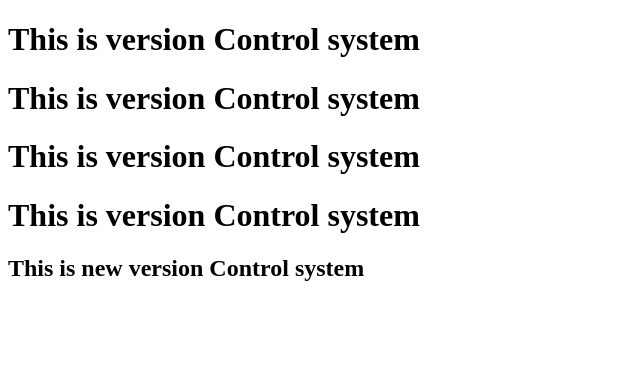
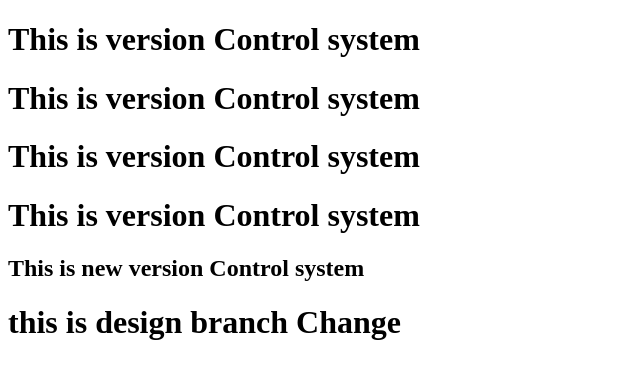
Before and after one commit to vikash-01/New-Google, a plain HTML site: page index.html in a window 1280 px wide. Shown: the whole page, without its empty margins (0-640 px from the left). Drawn offline with Linux system fonts and the light colour scheme.

Commit message:
design branch change

```diff
--- a/index.html
+++ b/index.html
@@ -11,6 +11,7 @@
         <h1>This is version Control system</h1>
         <h1>This is version Control system</h1>
   <h2>This is new version Control system</h2>
+  <h1>this is design branch Change</h1>
 
 </body>
 </html>
```
